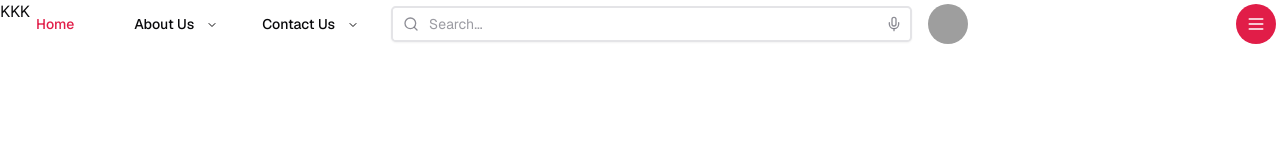
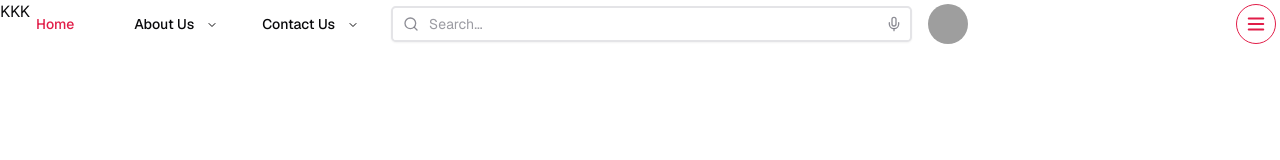
Before and after one commit to luckyluclucas/NextSimpleCommerce, a Next.js app: page / in a window 1280 px wide. Shown: the top 160 px of the page. Built offline with nearby package versions, Linux system fonts and the light colour scheme; grey boxes are pictures that could not be loaded.

Commit message:
burger css style changed

```diff
--- a/src/components/header.tsx
+++ b/src/components/header.tsx
@@ -106,8 +106,8 @@ export default function Header() {
                         <AvatarImage src="https://github.com/shadcn.png"></AvatarImage>
                         <AvatarFallback>CN</AvatarFallback>
                     </Avatar>
-                    <button onClick={handleMenuOpening} className={`relative ml-auto justify-end flex h-10 w-10 shrink-0 overflow-hidden rounded-full transition-all duration-200 ease-in-out bg-primary ${isOpen ? 'bg-accent rounded-full' : 'rounded-full'}`}>
-                        {isOpen ? <X size={20} className="text-white m-auto" /> : <Menu size={20} className=" text-white m-auto" />}
+                    <button onClick={handleMenuOpening} className={`relative ml-auto justify-end flex h-10 w-10 shrink-0 overflow-hidden border-primary border rounded-full transition-all duration-200 ease-in-out ${isOpen ? 'rounded-full' : 'rounded-full'}`}>
+                        {isOpen ? <X size={22} className="text-primary m-auto" /> : <Menu size={22} className=" text-primary m-auto" />}
                     </button>
                 </div>
             </div>
```
